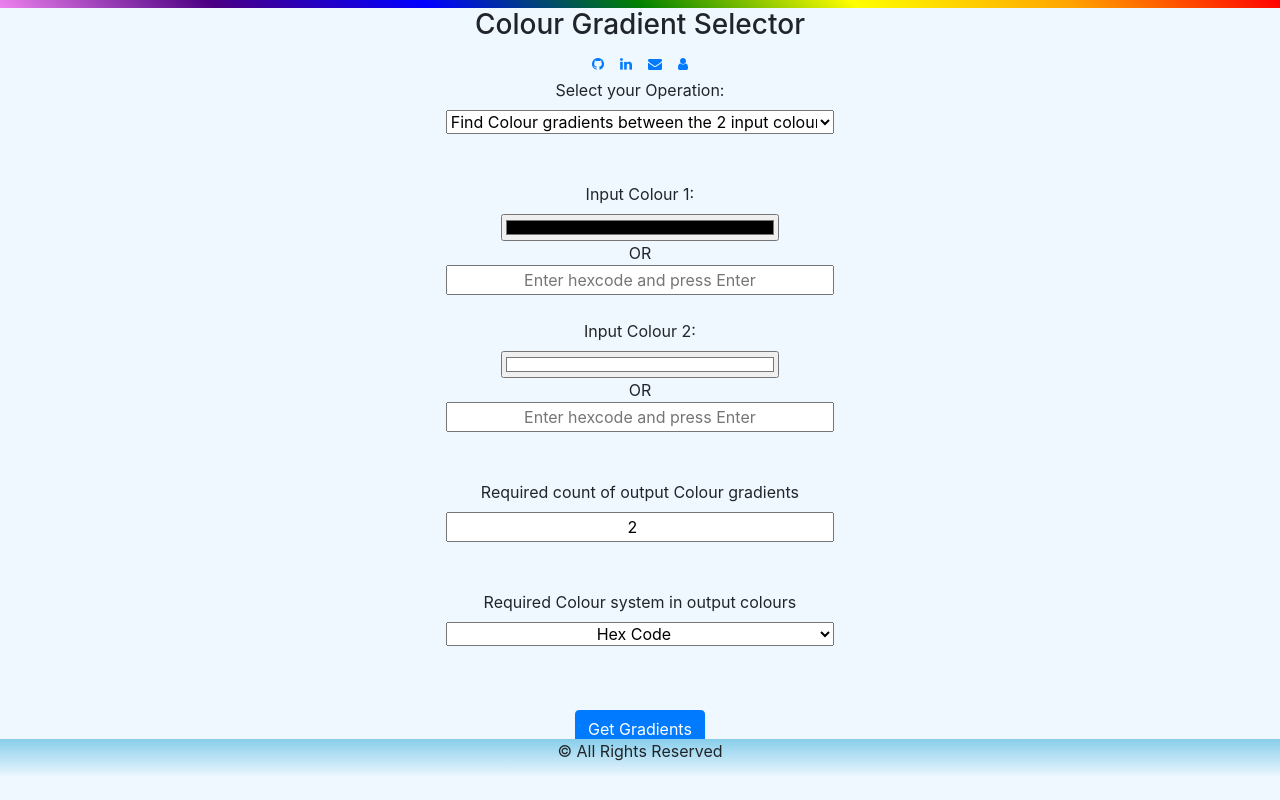
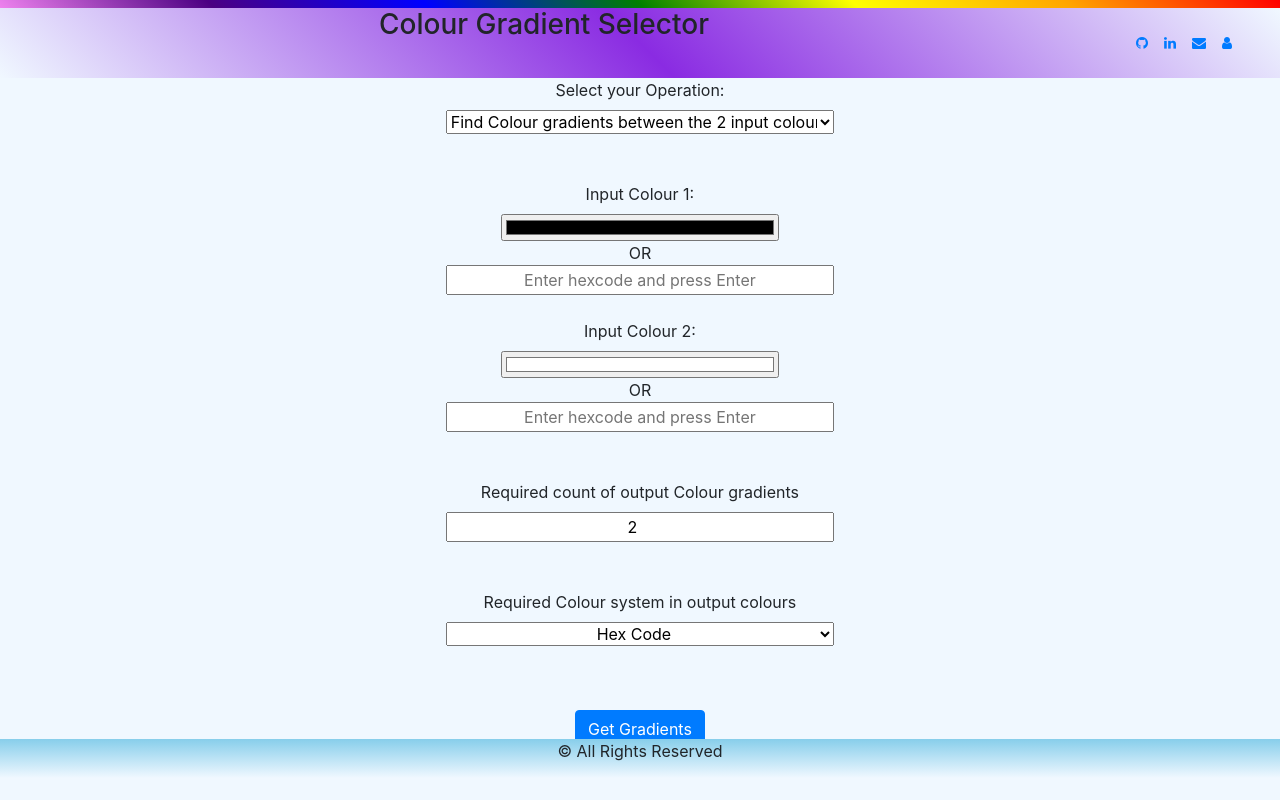
Before and after one commit to Jeswin01/gradients.finder, a plain HTML site: page index.html in a window 1280 px wide. Drawn offline with nearby package versions, Linux system fonts and the light colour scheme.

Commit message:
Update Colour Gradient Picker.css

```diff
--- a/Colour Gradient Picker.css
+++ b/Colour Gradient Picker.css
@@ -14,11 +14,23 @@ height:10%
 {background: linear-gradient(45deg,violet,indigo,blue,green,yellow,orange,red);
     height:10%;
 }
-#header_title
+#header_bottom
 {
 background: linear-gradient(45deg,aliceblue,blueviolet,aliceblue);
 height: 90%;
 overflow: hidden;
+}
+
+#header_bottom_left
+{
+    width: 85%;
+    float: left;
+}
+#header_bottom_right
+{
+    width: 15%;
+    float: left;
+    height: 100%;
 }
 main
 {
@@ -65,7 +77,7 @@ float: right;
 {
 text-align: center;
 }
-@media screen and (min-width:872.1px)
+@media screen and (min-width:872.1px),(min-height:555.1px)
 {
     .left_div,.right_div{
         width: 28.33%;
@@ -81,7 +93,7 @@ text-align: center;
         }
 
 }
-@media screen and (max-width:872px)
+@media screen and (max-width:872px),(max-height:555px)
 {
     .main_div,.right_div{
         height: 50%;
@@ -91,13 +103,12 @@ text-align: center;
         .main_div{
         overflow:auto;
         }
-        .right_div{
 
-        }
     .left_div{
         display: none;
         }
     #operation,#colour_picker1,#colour_picker1_text,#colour_picker2,#colour_picker2_text,#gradient_count,#colour_system{
         width: 80%;
         }
+
 }
```
